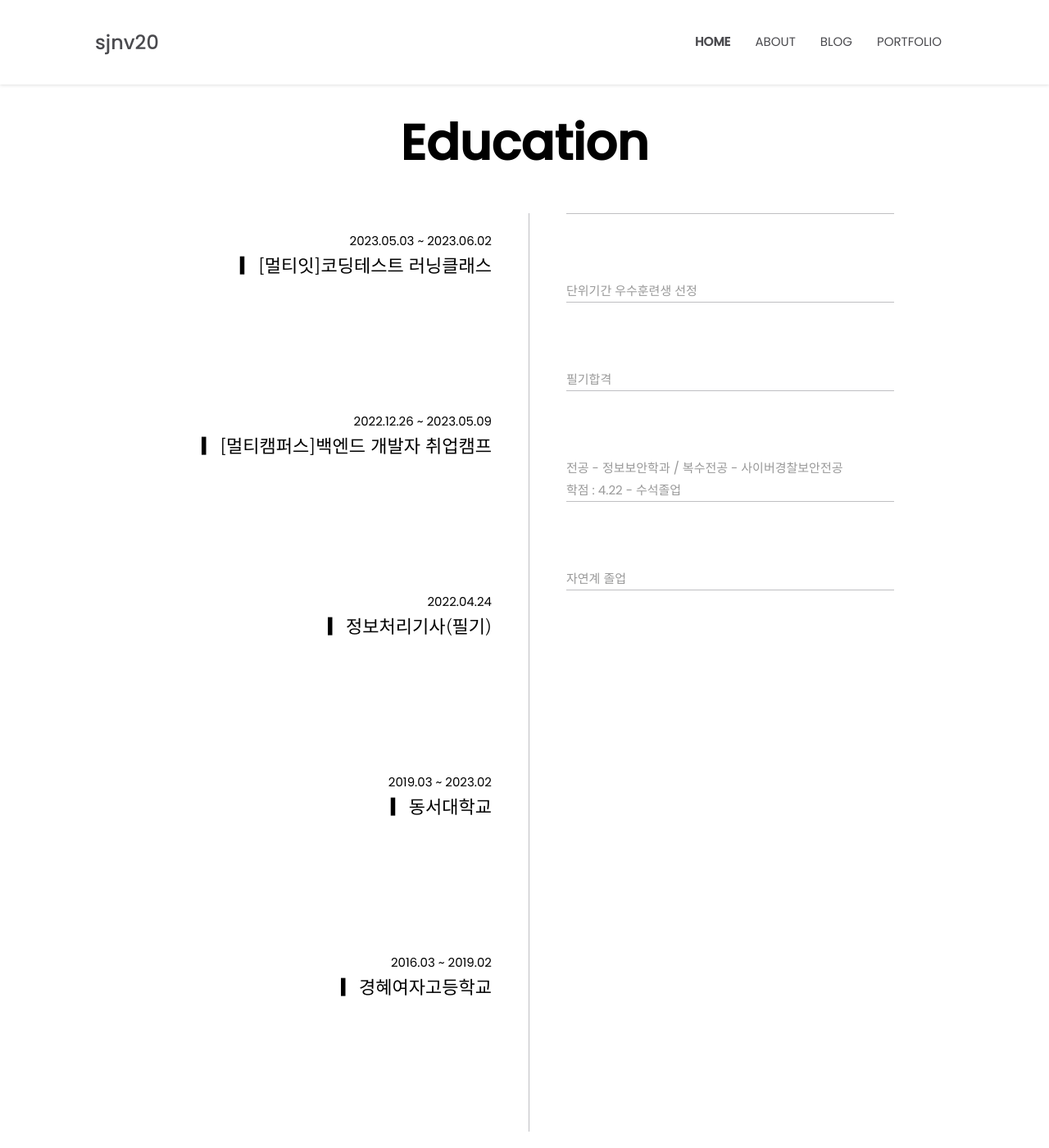
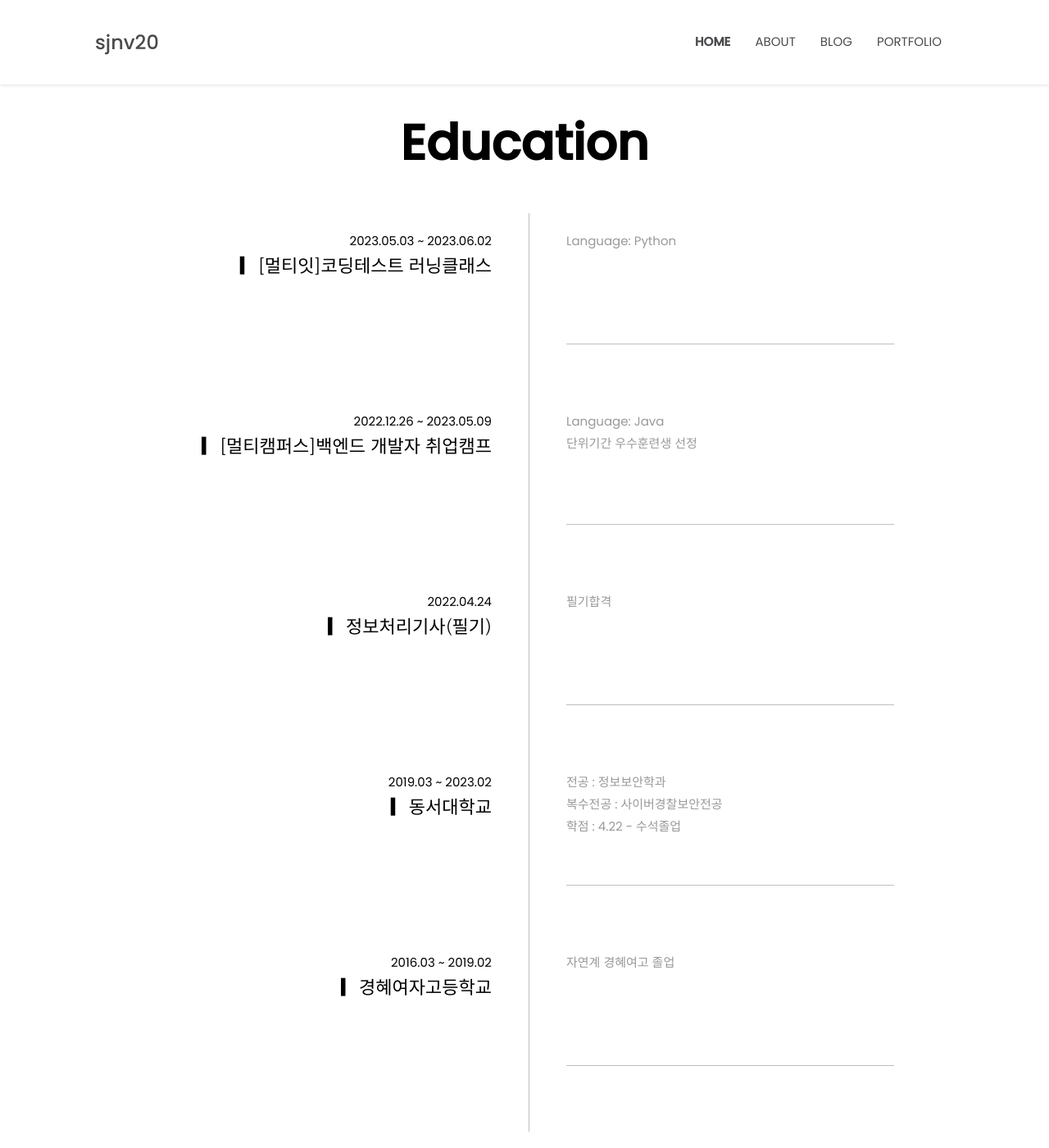
Before and after one commit to sjnv20/sjnv20.github.io, a Jekyll site: the page built from _pages/about.md, in a window 1280 px wide and 1400 px high, scrolled down 1970 px. Shown: the whole window at 82% size. Built offline with Jekyll 4.4.1, drawn with Linux system fonts in a browser that asks for light colours; some web fonts are replaced.

Commit message:
education edit

```diff
--- a/_data/settings.yml
+++ b/_data/settings.yml
@@ -132,12 +132,12 @@ education:
   - {
       name: "▎[멀티잇]코딩테스트 러닝클래스",
       date: "2023.05.03 ~ 2023.06.02",
-      organization: ,
+      organization: "Language: Python",
     }
   - {
       name: "▎[멀티캠퍼스]백엔드 개발자 취업캠프",
       date: "2022.12.26 ~ 2023.05.09",
-      organization: "단위기간 우수훈련생 선정",
+      organization: "Language: Java <br/> 단위기간 우수훈련생 선정",
     }
   - {
       name: ▎정보처리기사(필기),
@@ -147,12 +147,12 @@ education:
   - {
       name: ▎동서대학교,
       date: "2019.03 ~ 2023.02",
-      organization: "전공 - 정보보안학과 / 복수전공 - 사이버경찰보안전공 <br/> 학점 : 4.22 - 수석졸업",
+      organization: "전공 : 정보보안학과 <br/> 복수전공 : 사이버경찰보안전공 <br/> 학점 : 4.22 - 수석졸업",
     }
   - {
       name: ▎경혜여자고등학교 ,
       date: "2016.03 ~ 2019.02",
-      organization: "자연계 졸업",
+      organization: "자연계 경혜여고 졸업",
     }
 
 #-------------------------------
--- a/_includes/education-section.html
+++ b/_includes/education-section.html
@@ -23,8 +23,8 @@
           {% for education in site.data.settings.education %}
           <div class="col-lg-6 col-md-6 mb-80" style="margin-left: 30px;">
             <div style="width:400px;">
-              <div style="border-bottom:1px solid #bfbfc2;">
-                <p class="mb-0 text-light">{{ education.organization }}</p>
+              <div style="border-bottom:1px solid #bfbfc2; height:140px; margin-top:20px;">
+                <p class="mb-0 text-light edu-org">{{ education.organization }}</p>
               </div>
             </div>
           </div>
--- a/assets/scss/_common.scss
+++ b/assets/scss/_common.scss
@@ -359,3 +359,7 @@ margin-left: auto;
 width: 100%;
 display: flex;
 }
+
+.edu-org{
+  font-size: 15px;
+}
```
